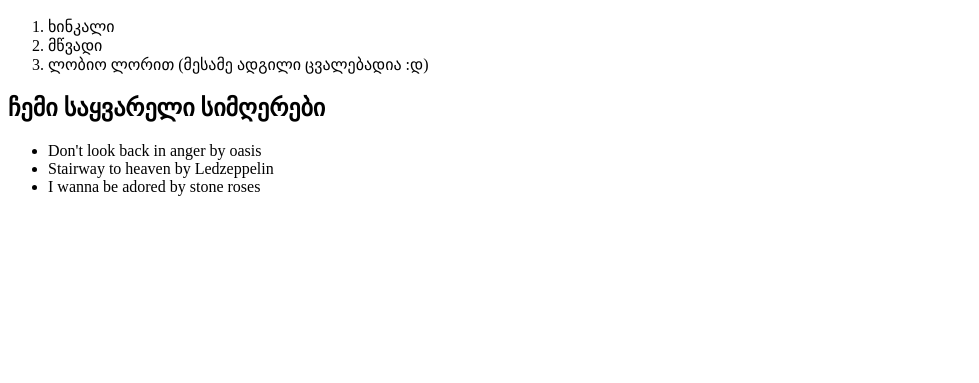
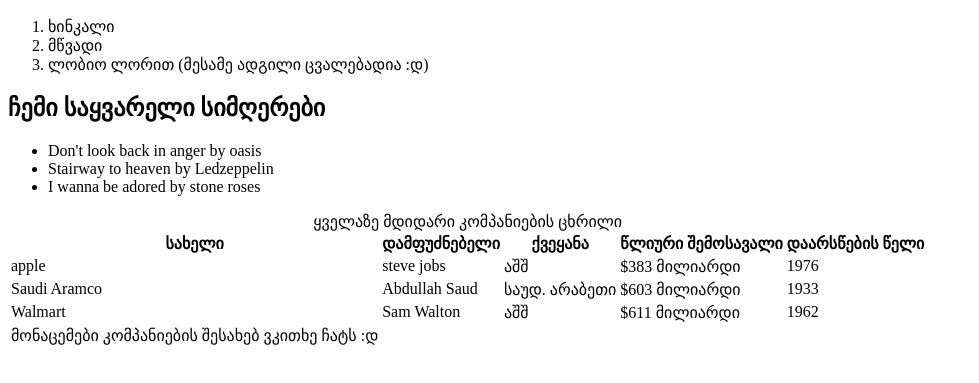
Before and after one commit to bakarmirinashvili-netizen/My-favourite-foods-and-songs, a plain HTML site: page index.html in a window 1280 px wide. Shown: the part 211-594 px from the top of the page, without its empty margins (0-979 px from the left). Drawn offline with Linux system fonts and the light colour scheme.

Commit message:
i added rich companies and footer

```diff
--- a/index.html
+++ b/index.html
@@ -31,6 +31,53 @@
                 <li>Stairway to heaven by Ledzeppelin</li>
                 <li>I wanna be adored by stone roses</li>
             </ul>
+
+             <table>
+            <caption>ყველაზე მდიდარი კომპანიების ცხრილი</caption>
+            <thead>
+                <th>სახელი</th>
+                <th>დამფუძნებელი</th>
+                <th>ქვეყანა</th>
+                <th>წლიური შემოსავალი</th>
+                <th>დაარსწების წელი</th>
+            </thead>
+
+            <tbody>
+                <tr>
+                     <td>apple</td>
+                    <td>steve jobs</td>
+                    <td>აშშ</td>
+                    <td>$383 მილიარდი</td>
+                    <td>1976</td>
+                </tr>
+
+                <tr>
+                <td>Saudi Aramco</td>
+                <td>Abdullah Saud</td>
+                <td>საუდ. არაბეთი</td>
+                <td>$603 მილიარდი</td>
+                <td>1933</td>
+            </tr>
+
+            <tr>
+                <td>Walmart</td>
+                <td>Sam Walton</td>
+                <td>აშშ</td>
+                <td>$611 მილიარდი</td>
+                <td>1962</td>
+            </tr>
+            <tfoot>
+                <tr>
+                    <td>მონაცემები კომპანიების შესახებ ვკითხე ჩატს :დ</td>
+
+                    </tr>
+            </tfoot>
+            <!--ეს chatgpt-ს ვკითხე, დამეზარა კომპანიების მოძიება :დდ-->
+            </tbody>
+        </table>
         </main>
+
+         <footer>
+        </footer>
     </body>
 </html>
```
